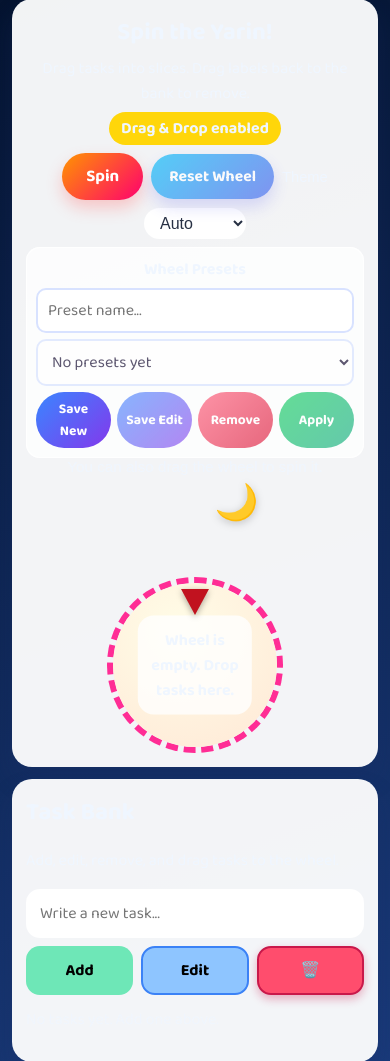
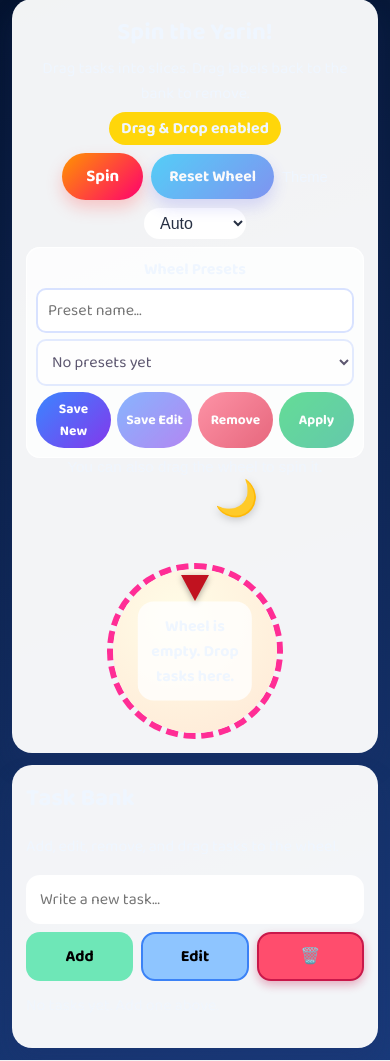
Before and after one commit to Shai2u/spin_the_wheel_game, a Django app: page / in a window 390 px wide. Shown: the part 13-1074 px from the top of the page. Run offline with Django 4.2, Linux system fonts and the light colour scheme; data comes from the database, SQL or seed files in the repository; data that the repository does not hold is empty.

Commit message:
Refine styles.css for improved layout responsiveness: adjust gap size, placeholder wheel width, and sky-deco dimensions to enhance visual consistency across various screen sizes.

```diff
--- a/static/wheelgame/styles.css
+++ b/static/wheelgame/styles.css
@@ -63,7 +63,7 @@ body.theme-night {
   display: grid;
   align-content: start;
   justify-items: center;
-  gap: 8px;
+  gap: 6px;
   min-height: 0;
   height: 100%;
   overflow: hidden;
@@ -179,7 +179,7 @@ body.theme-night {
 }
 
 .placeholder-wheel {
-  width: min(calc((100dvh - 460px) * 0.75), calc((100vw - 520px) * 0.72));
+  width: clamp(165px, min(calc((100dvh - 620px) * 0.75), calc((100vw - 560px) * 0.75)), 390px);
   aspect-ratio: 1 / 1;
   border-radius: 50%;
   border: 6px dashed var(--accent);
@@ -188,15 +188,16 @@ body.theme-night {
   text-align: center;
   transition: transform 120ms ease, box-shadow 120ms ease;
   touch-action: none;
+  align-self: start;
 }
 
 .sky-deco {
   width: 100%;
-  max-width: min(70.4vh, calc(100vw - 488px));
-  height: 88px;
+  max-width: clamp(165px, min(calc((100dvh - 620px) * 0.75), calc((100vw - 560px) * 0.75)), 390px);
+  height: 74px;
   position: relative;
   pointer-events: none;
-  margin-bottom: -8px;
+  margin-bottom: -4px;
 }
 
 .sky-object {
```
